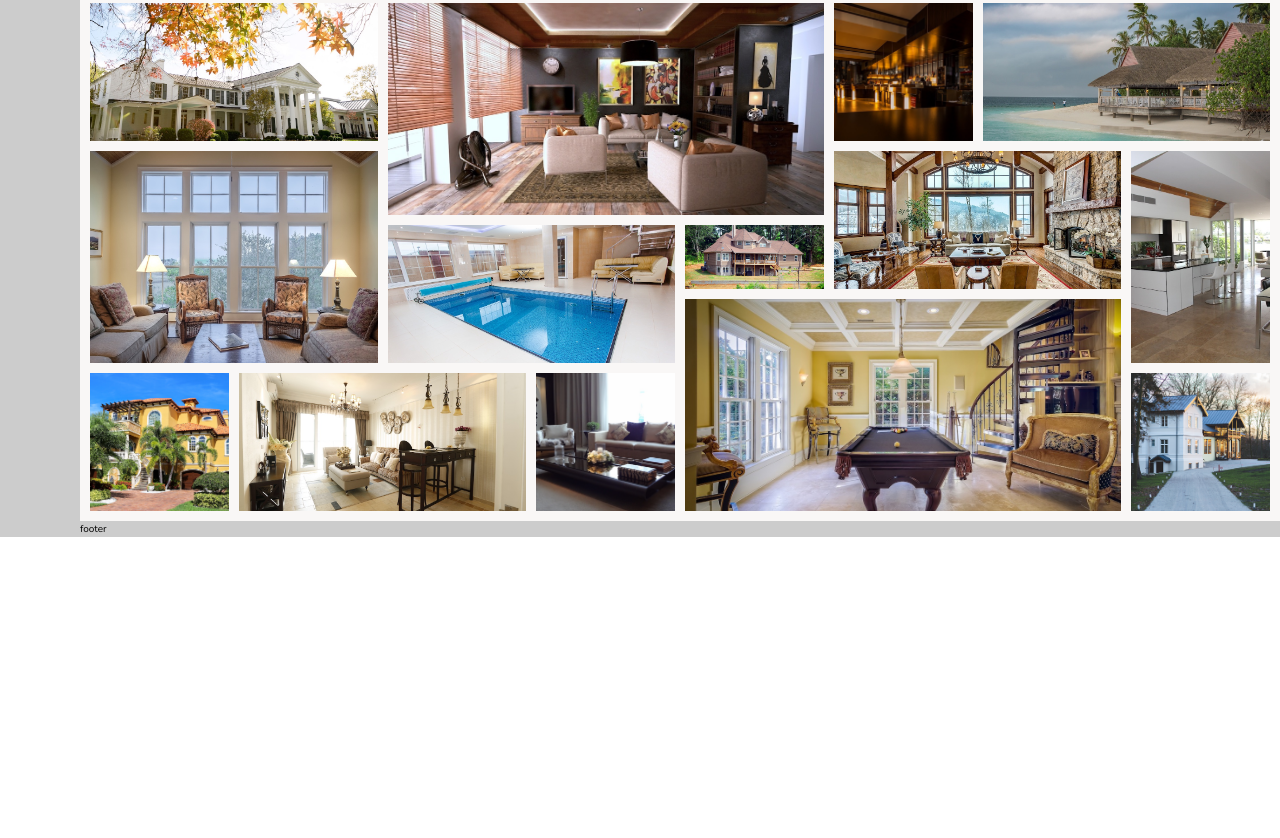
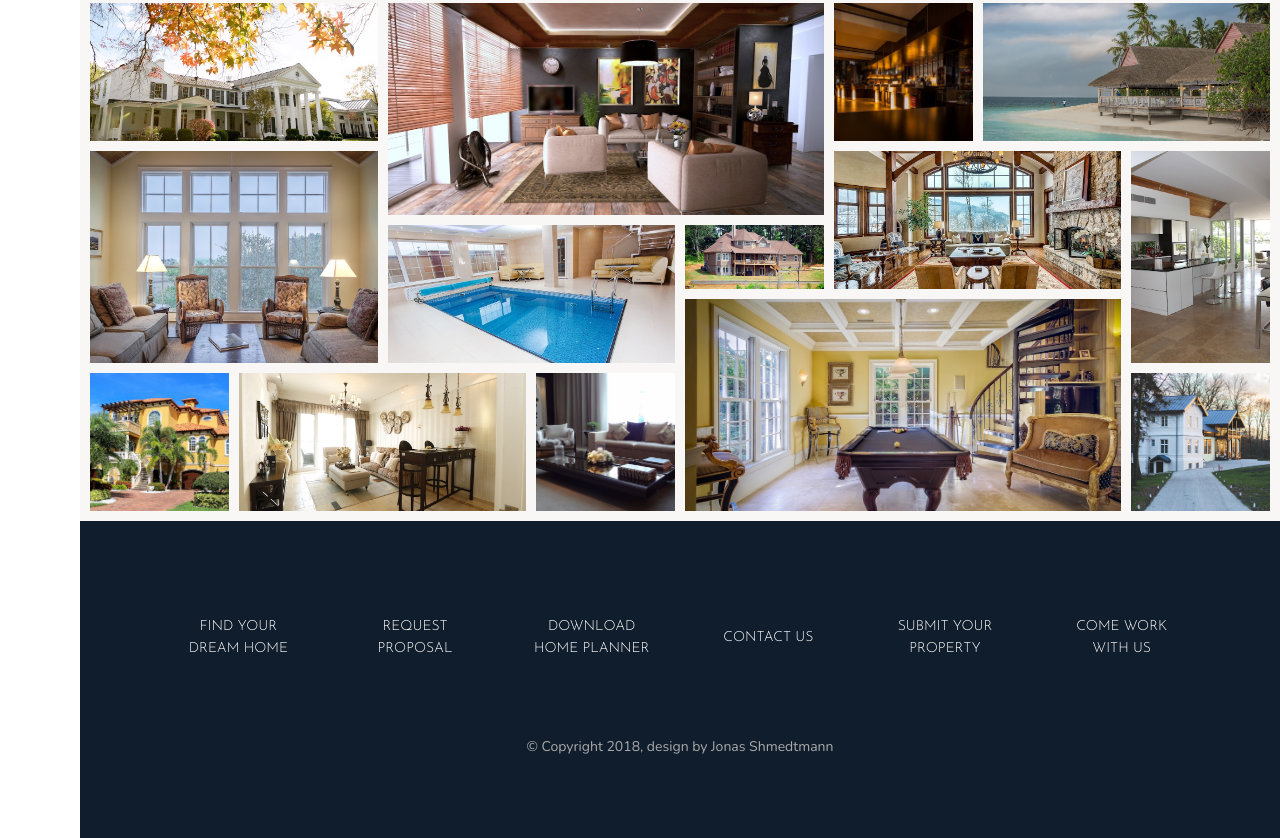
Before and after one commit to gogolab/nexter, a website: page index.html in a window 1280 px wide. Shown: the part 3104-3942 px from the top of the page. Before the commit the page ends 3641 px from the top, so only its background shows below. Drawn offline with nearby package versions, Linux system fonts and the light colour scheme.

Commit message:
added footer

```diff
--- a/index.html
+++ b/index.html
@@ -371,7 +371,43 @@
     </section>
 
     <footer class="footer">
-        footer
+        <nav class="nav">
+            <ul class="nav__list">
+                <li class="nav__item">
+                    <a href="#" class="nav__link">
+                        Find your dream home
+                    </a>
+                </li>
+                <li class="nav__item">
+                    <a href="#" class="nav__link">
+                        Request proposal
+                    </a>
+                </li>
+                <li class="nav__item">
+                    <a href="#" class="nav__link">
+                        Download home planner
+                    </a>
+                </li>
+                <li class="nav__item">
+                    <a href="#" class="nav__link">
+                        Contact us
+                    </a>
+                </li>
+                <li class="nav__item">
+                    <a href="#" class="nav__link">
+                        Submit your property
+                    </a>
+                </li>
+                <li class="nav__item">
+                    <a href="#" class="nav__link">
+                        Come work with us
+                    </a>
+                </li>
+            </ul>
+        </nav>
+        <p class="copyright">
+            &copy; Copyright 2018, design by Jonas Shmedtmann
+        </p>
     </footer>
 </body>
 
--- a/sass/_base.scss
+++ b/sass/_base.scss
@@ -32,12 +32,6 @@ body {
     color: $color-grey-dark-2;
     font-weight: 300;
     line-height: 1.6;
-
-    //proto
-    & > *:nth-child(2n-1) {
-        background-color: #ccc;
-    }
-    color: #000;
 }
 
 .container {
--- a/sass/_footer.scss
+++ b/sass/_footer.scss
@@ -1,3 +1,46 @@
 .footer {
     grid-column: full-start / full-end;
+
+    background-color: $color-secondary;
+    padding: 8rem;
 }
+
+.nav {
+    &__list {
+        list-style: none;
+        display: grid;
+        grid-template-columns: repeat(auto-fit, minmax(15rem, 1fr));
+        grid-gap: 2rem;
+        align-items: center;
+    }
+
+    &__item {
+    }
+
+    &__link {
+        &:link,
+        &:visited {
+            font-family: $font-display;
+            font-size: 1.4rem;
+            color: #fff;
+            text-decoration: none;
+            text-transform: uppercase;
+            text-align: center;
+            padding: 1.5rem;
+            display: block;
+            transition: all 0.2s;
+        }
+
+        &:hover {
+            background-color: rgba(#fff, 0.05);
+            transform: translateY(-3px);
+        }
+    }
+}
+
+.copyright {
+    font-size: 1.4rem;
+    color: $color-grey-light-2;
+    margin-top: 6rem;
+    text-align: center;
+}
```
Also changed, not shown: css/style.css.
